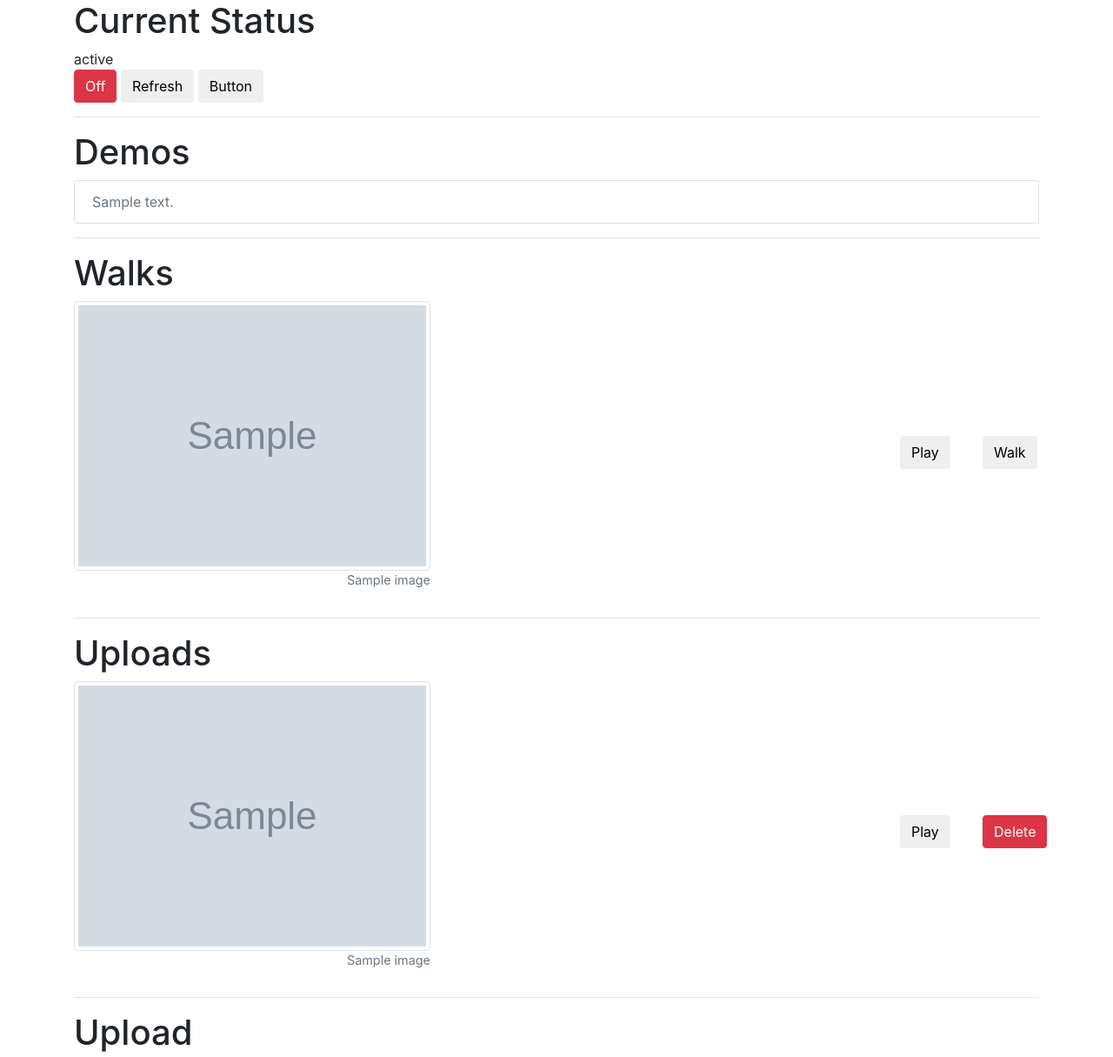
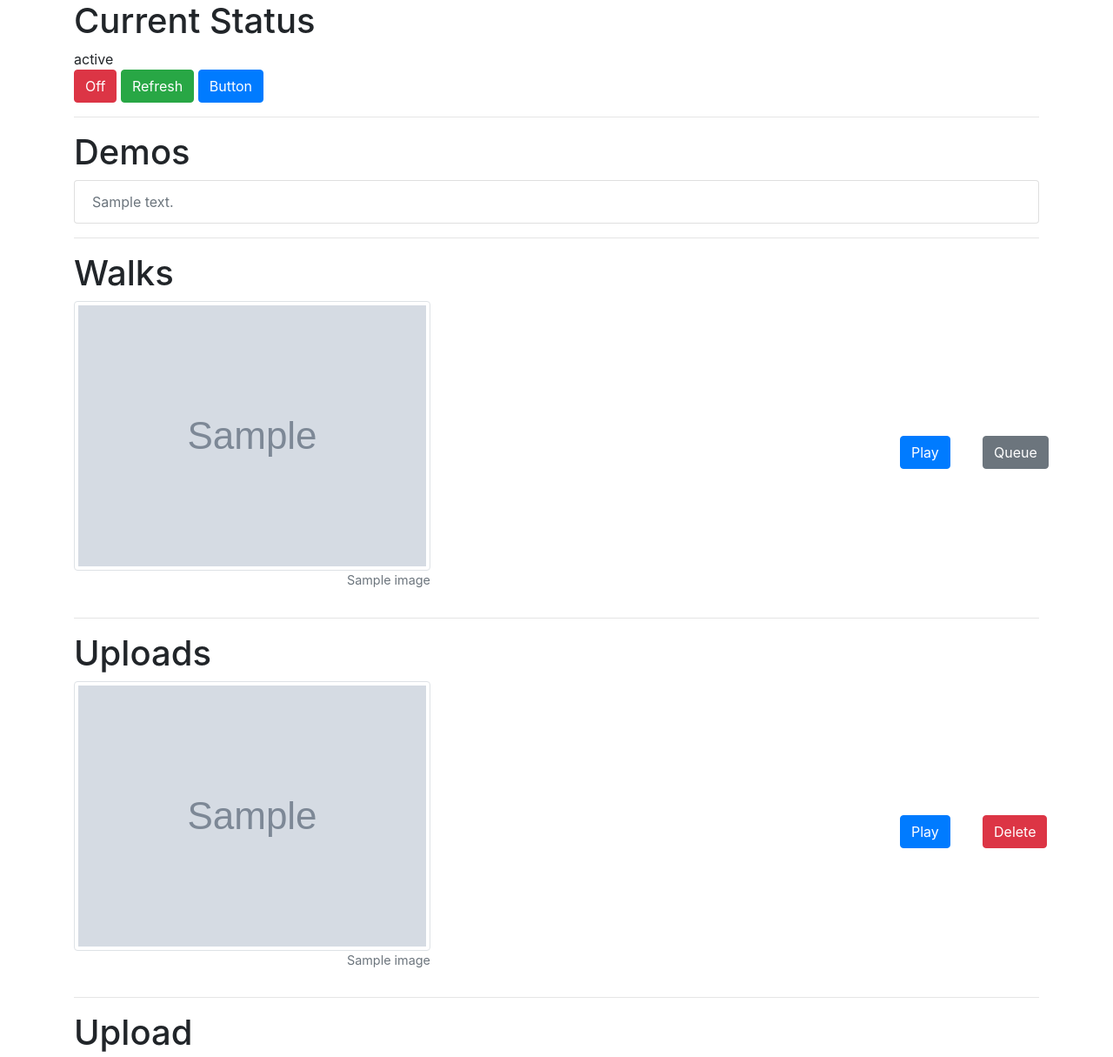
Before and after one commit to iwsmith/crosswalk, a Flask app: template templates/index.html in a window 1280 px wide. Shown: the top 1215 px of the page at 87% size. Run offline with Flask 2, Linux system fonts and the light colour scheme; the template is opened without the code that fills it: most values are stand-ins (such as "Sample title", 1, 10 or a date in 2020); grey boxes marked "Sample" are stand-in pictures; parts of the project's set-up code (start-up, migrations or seed data) failed here and were passed over; some libraries are stand-ins or nearby versions.

Commit message:
Add proper button classes.

```diff
--- a/templates/index.html
+++ b/templates/index.html
@@ -25,8 +25,8 @@
   {{ status }}
   <br>
   <button class="btn btn-danger" onclick="sendRequest('POST', '{{ url_for('set_state') }}', {mode: 'off'})">Off</button>
-  <button class="btn" onclick="sendRequest('POST', '{{ url_for('refresh_library') }}'); window.location.reload(true)">Refresh</button>
-  <button class="btn" onclick="sendRequest('POST', '{{ url_for('push_button') }}', {})">Button</button>
+  <button class="btn btn-success" onclick="sendRequest('POST', '{{ url_for('refresh_library') }}'); window.location.reload(true)">Refresh</button>
+  <button class="btn btn-primary" onclick="sendRequest('POST', '{{ url_for('push_button') }}', {})">Button</button>
 
   <hr>
   <h1>Demos</h1>
@@ -48,10 +48,10 @@
             </figure>
         </div>
         <div class="col-1">
-            <button class="btn" onclick="sendRequest('POST', '{{ url_for('set_state') }}', {mode: 'image', image: '{{ image.name }}'})">Play</button>
+            <button class="btn btn-primary" onclick="sendRequest('POST', '{{ url_for('set_state') }}', {mode: 'image', image: '{{ image.name }}'})">Play</button>
         </div>
         <div class="col-1">
-            <button class="btn" onclick="sendRequest('POST', '{{ url_for('set_state') }}', {mode: 'walk', walk: '{{ image.name }}'})">Walk</button>
+            <button class="btn btn-secondary" onclick="sendRequest('POST', '{{ url_for('set_state') }}', {mode: 'walk', walk: '{{ image.name }}'})">Queue</button>
         </div>
     </div>
     {% endfor %}
@@ -69,7 +69,7 @@
             </figure>
         </div>
         <div class="col-1">
-            <button class="btn" onclick="sendRequest('POST', '{{ url_for('set_state') }}', {mode: 'image', image: '{{ image.name }}'})">Play</button>
+            <button class="btn btn-primary" onclick="sendRequest('POST', '{{ url_for('set_state') }}', {mode: 'image', image: '{{ image.name }}'})">Play</button>
         </div>
         <div class="col-1">
             <button class="btn btn-danger" onclick="sendRequest('DELETE', '{{ url_for('delete_image', name=image.name) }}')">Delete</button>
```
